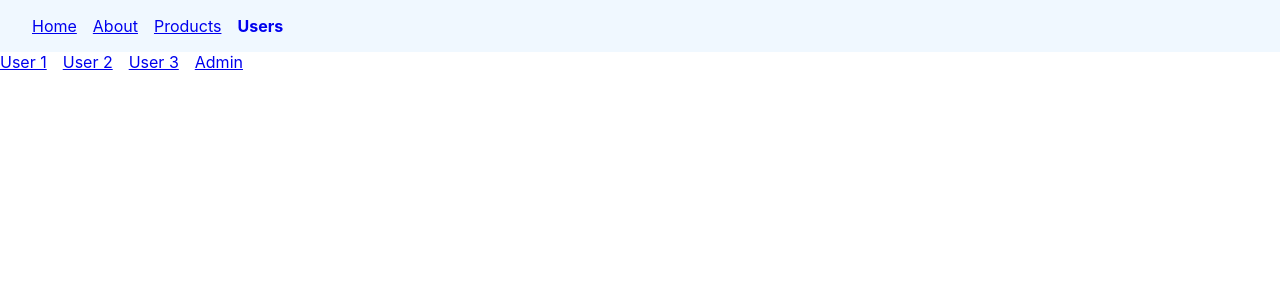
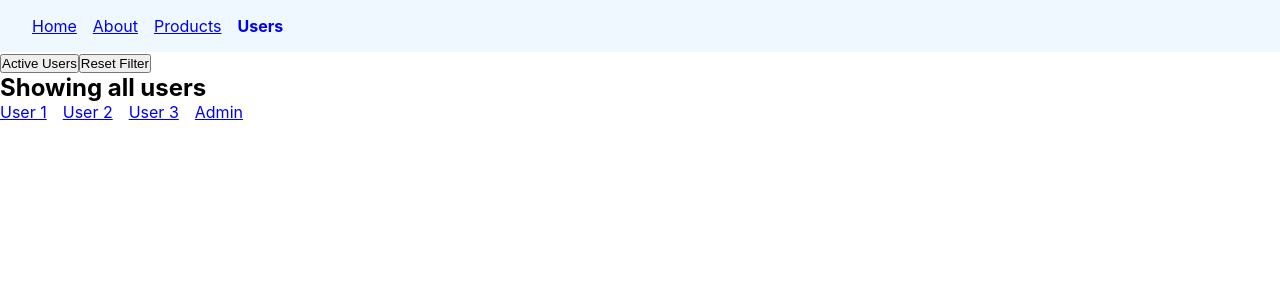
Before and after one commit to dewanwakilahmed/react-router-demo, a React (Create React App) app: page /users in a window 1280 px wide. Shown: the top 300 px of the page. Built offline with nearby package versions, Linux system fonts and the light colour scheme.

Commit message:
Search Params

```diff
--- a/src/components/Users.js
+++ b/src/components/Users.js
@@ -1,15 +1,28 @@
-import { Link, Outlet } from "react-router-dom";
+import { Link, Outlet, useSearchParams } from "react-router-dom";
 
 const Users = () => {
+  const [searchParams, setSearchParams] = useSearchParams();
+  const showActiveUsers = searchParams.get("filter") === "active";
   return (
     <>
+      <Outlet />
+      <div>
+        <button onClick={() => setSearchParams({ filter: "active" })}>
+          Active Users
+        </button>
+        <button onClick={() => setSearchParams({})}>Reset Filter</button>
+      </div>
+      {showActiveUsers ? (
+        <h2>Showing active users</h2>
+      ) : (
+        <h2>Showing all users</h2>
+      )}
       <nav className="users-nav">
         <Link to="1">User 1</Link>
         <Link to="2">User 2</Link>
         <Link to="3">User 3</Link>
         <Link to="admin">Admin</Link>
       </nav>
-      <Outlet />
     </>
   );
 };
```
